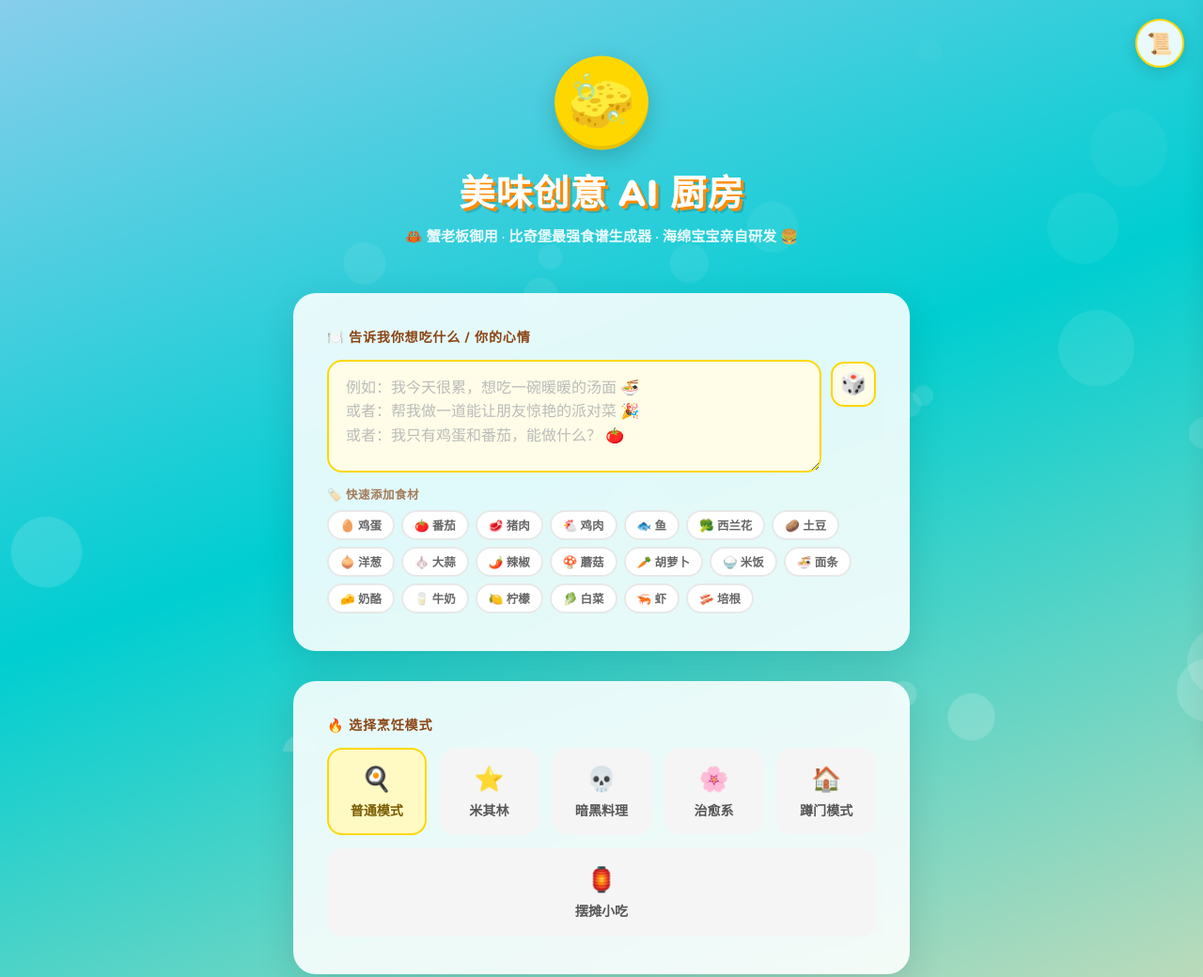
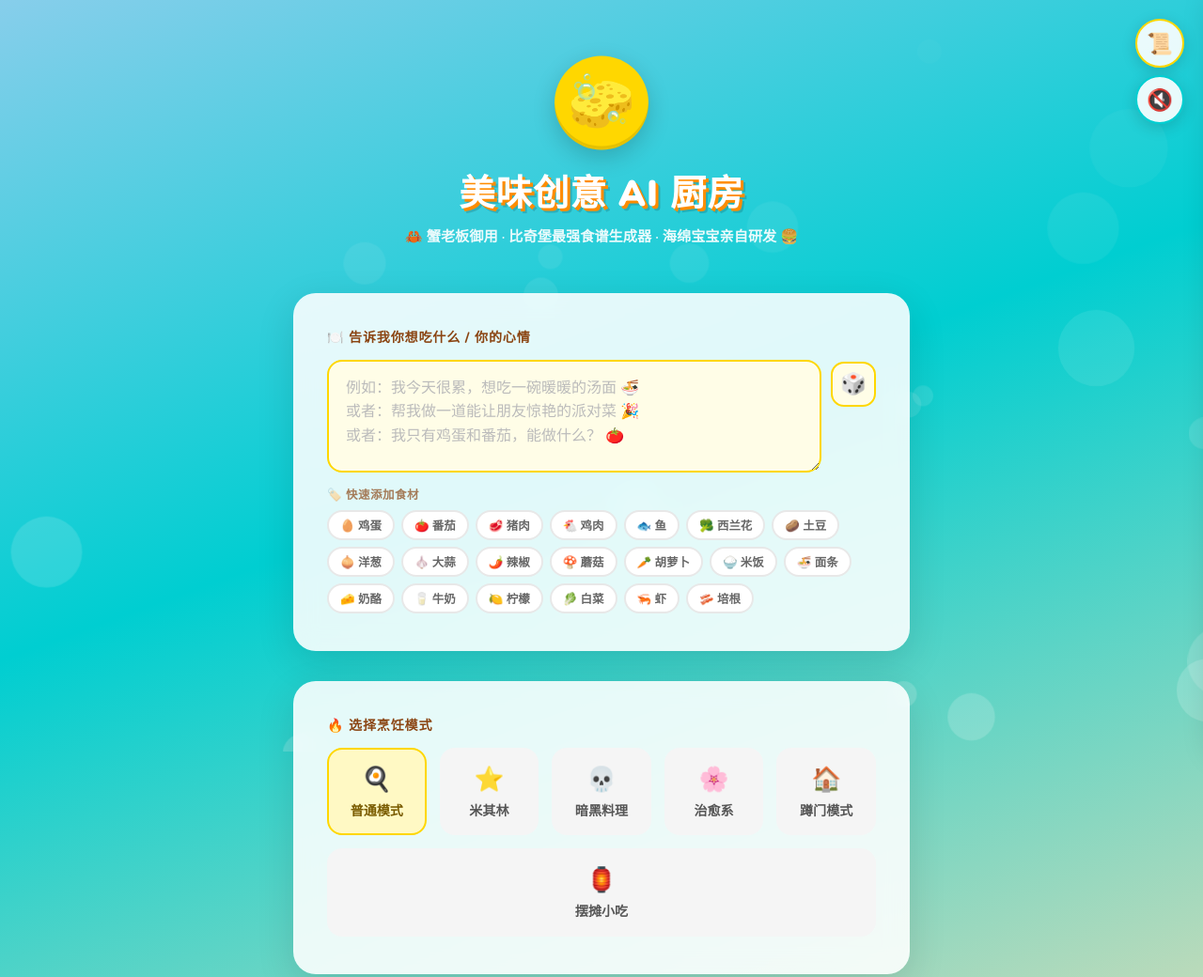
Before and after one commit to tanruidd/ai-kitchen, a plain HTML site: page index.html in a window 1280 px wide. Shown: the top 1040 px of the page at 94% size. Drawn offline with nearby package versions, Linux system fonts and the light colour scheme.

Commit message:
feat: 海底世界背景音乐（Web Audio API 合成，水波+气泡+和弦+旋律）

```diff
--- a/assets/style.css
+++ b/assets/style.css
@@ -386,7 +386,40 @@
       opacity: 1;
     }
 
-    /* ── 历史记录 ── */
+    /* ── BGM 按钮 ── */
+    .bgm-btn {
+      position: fixed;
+      top: 80px;
+      right: 20px;
+      z-index: 100;
+      background: rgba(255,255,255,.9);
+      border: 2.5px solid var(--teal);
+      border-radius: 50%;
+      width: 52px; height: 52px;
+      font-size: 1.4rem;
+      cursor: pointer;
+      box-shadow: 0 4px 16px rgba(0,0,0,.15);
+      transition: all .2s;
+      display: flex;
+      align-items: center;
+      justify-content: center;
+    }
+    .bgm-btn:hover {
+      transform: scale(1.08);
+      box-shadow: 0 6px 20px rgba(0,206,209,.3);
+    }
+    .bgm-btn.bgm-on {
+      background: var(--teal);
+      border-color: var(--teal);
+      box-shadow: 0 4px 16px rgba(0,206,209,.4);
+      animation: bgm-pulse 2s ease-in-out infinite;
+    }
+    @keyframes bgm-pulse {
+      0%, 100% { box-shadow: 0 4px 16px rgba(0,206,209,.4); }
+      50%       { box-shadow: 0 4px 24px rgba(0,206,209,.7); }
+    }
+
+
     .history-toggle-btn {
       position: fixed;
       top: 20px;
@@ -1002,6 +1035,18 @@
       .container {
         padding: 40px 20px 80px;
       }
+      .bgm-btn {
+        top: 80px;
+        right: 16px;
+        width: 46px; height: 46px;
+        font-size: 1.2rem;
+      }
+      .history-toggle-btn {
+        top: 20px;
+        right: 16px;
+        width: 46px; height: 46px;
+        font-size: 1.2rem;
+      }
       .card {
         padding: 28px 24px 32px;
         margin-bottom: 24px;
--- a/index.html
+++ b/index.html
@@ -20,6 +20,11 @@
 <button class="history-toggle-btn" id="history-toggle-btn" onclick="toggleHistory()" title="历史记录">
   📜
   <span class="history-count" id="history-count" style="display:none;">0</span>
+</button>
+
+<!-- BGM 按钮 -->
+<button class="bgm-btn" id="bgm-btn" onclick="BGM.toggle()" title="开启背景音乐">
+  🔇
 </button>
 
 <!-- 历史记录面板 -->
@@ -181,6 +186,7 @@
 
 <script src="./modules/utils.js"></script>
 <script src="./modules/sfx.js"></script>
+<script src="./modules/bgm.js"></script>
 <script src="./modules/history.js"></script>
 <script src="./modules/inspire.js"></script>
 <script src="./modules/share.js"></script>
--- /dev/null
+++ b/modules/bgm.js
@@ -0,0 +1,243 @@
+/**
+ * bgm.js — 海底世界背景音乐（Web Audio API 合成，零依赖）
+ *
+ * 对外暴露（挂到 window）：
+ *   BGM.toggle()   — 开关背景音乐
+ *   BGM.isPlaying  — 当前状态
+ */
+
+const BGM = (() => {
+  let ctx        = null;
+  let masterGain = null;
+  let isPlaying  = false;
+  let bubbleTimer = null;
+  let chordTimer  = null;
+  const nodes = []; // 持续节点，stop 时统一清理
+
+  /* ── AudioContext 懒初始化 ── */
+  function getCtx() {
+    if (!ctx) {
+      ctx = new (window.AudioContext || window.webkitAudioContext)();
+      masterGain = ctx.createGain();
+      masterGain.gain.value = 0.0;
+      masterGain.connect(ctx.destination);
+    }
+    if (ctx.state === 'suspended') ctx.resume();
+    return ctx;
+  }
+
+  /* ══════════════════════════════
+     🌊 水波底噪
+     白噪声 → 低通滤波器（频率缓慢 LFO 摇摆）→ gain
+  ══════════════════════════════ */
+  function startOceanNoise() {
+    const c = getCtx();
+
+    // 白噪声 buffer（4 秒循环）
+    const bufLen = c.sampleRate * 4;
+    const buf    = c.createBuffer(1, bufLen, c.sampleRate);
+    const data   = buf.getChannelData(0);
+    for (let i = 0; i < bufLen; i++) data[i] = Math.random() * 2 - 1;
+
+    const src = c.createBufferSource();
+    src.buffer = buf;
+    src.loop   = true;
+
+    // 低通滤波器
+    const lpf = c.createBiquadFilter();
+    lpf.type            = 'lowpass';
+    lpf.frequency.value = 300;
+    lpf.Q.value         = 0.8;
+
+    // LFO 控制滤波器频率（模拟水波起伏）
+    const lfo = c.createOscillator();
+    lfo.type            = 'sine';
+    lfo.frequency.value = 0.08; // 极慢，约 12 秒一个周期
+
+    const lfoGain = c.createGain();
+    lfoGain.gain.value = 120; // 频率摆动幅度
+
+    lfo.connect(lfoGain);
+    lfoGain.connect(lpf.frequency);
+
+    // 音量
+    const gainNode = c.createGain();
+    gainNode.gain.value = 0.35;
+
+    src.connect(lpf);
+    lpf.connect(gainNode);
+    gainNode.connect(masterGain);
+
+    src.start();
+    lfo.start();
+
+    nodes.push(src, lfo);
+  }
+
+  /* ══════════════════════════════
+     🎵 和弦底音
+     三个正弦波叠加，模拟海底低鸣
+     Am 和弦：A2(110Hz) + E3(165Hz) + A3(220Hz)
+  ══════════════════════════════ */
+  function startChordDrone() {
+    const c = getCtx();
+    const chordFreqs = [110, 165, 220, 330];
+
+    chordFreqs.forEach((freq, i) => {
+      const osc  = c.createOscillator();
+      const gain = c.createGain();
+
+      osc.type            = 'sine';
+      osc.frequency.value = freq;
+
+      // 每个音量略有差异，高频更轻
+      gain.gain.value = [0.12, 0.08, 0.06, 0.03][i];
+
+      // 轻微颤音（vibrato）
+      const vib     = c.createOscillator();
+      const vibGain = c.createGain();
+      vib.type            = 'sine';
+      vib.frequency.value = 0.3 + i * 0.1;
+      vibGain.gain.value  = freq * 0.003;
+      vib.connect(vibGain);
+      vibGain.connect(osc.frequency);
+
+      osc.connect(gain);
+      gain.connect(masterGain);
+      osc.start();
+      vib.start();
+
+      nodes.push(osc, vib);
+    });
+  }
+
+  /* ══════════════════════════════
+     🫧 随机气泡声
+     随机间隔触发短促上升音调
+  ══════════════════════════════ */
+  function scheduleBubble() {
+    if (!isPlaying) return;
+    const c = getCtx();
+
+    // 随机音调（模拟不同大小的气泡）
+    const baseFreq = 400 + Math.random() * 800;
+    const duration = 0.06 + Math.random() * 0.08;
+
+    const osc  = c.createOscillator();
+    const gain = c.createGain();
+
+    osc.type = 'sine';
+    osc.frequency.setValueAtTime(baseFreq, c.currentTime);
+    osc.frequency.exponentialRampToValueAtTime(baseFreq * 1.8, c.currentTime + duration);
+
+    gain.gain.setValueAtTime(0.0, c.currentTime);
+    gain.gain.linearRampToValueAtTime(0.08 + Math.random() * 0.06, c.currentTime + 0.01);
+    gain.gain.exponentialRampToValueAtTime(0.0001, c.currentTime + duration);
+
+    osc.connect(gain);
+    gain.connect(masterGain);
+    osc.start(c.currentTime);
+    osc.stop(c.currentTime + duration + 0.05);
+
+    // 下一个气泡：1.5 ~ 5 秒后随机触发
+    const nextDelay = 1500 + Math.random() * 3500;
+    bubbleTimer = setTimeout(scheduleBubble, nextDelay);
+  }
+
+  /* ══════════════════════════════
+     🎶 偶尔的旋律音符
+     随机间隔弹出一个轻柔的音符，像海底钢琴
+  ══════════════════════════════ */
+  const MELODY_NOTES = [261.6, 293.7, 329.6, 349.2, 392.0, 440.0, 493.9, 523.3]; // C大调
+
+  function scheduleChordNote() {
+    if (!isPlaying) return;
+    const c    = getCtx();
+    const freq = MELODY_NOTES[Math.floor(Math.random() * MELODY_NOTES.length)];
+    const dur  = 1.2 + Math.random() * 1.5;
+
+    const osc  = c.createOscillator();
+    const gain = c.createGain();
+
+    osc.type            = 'sine';
+    osc.frequency.value = freq;
+
+    gain.gain.setValueAtTime(0.0, c.currentTime);
+    gain.gain.linearRampToValueAtTime(0.07, c.currentTime + 0.15);
+    gain.gain.exponentialRampToValueAtTime(0.0001, c.currentTime + dur);
+
+    osc.connect(gain);
+    gain.connect(masterGain);
+    osc.start(c.currentTime);
+    osc.stop(c.currentTime + dur + 0.1);
+
+    // 下一个音符：3 ~ 9 秒后
+    const nextDelay = 3000 + Math.random() * 6000;
+    chordTimer = setTimeout(scheduleChordNote, nextDelay);
+  }
+
+  /* ══════════════════════════════
+     淡入 / 淡出
+  ══════════════════════════════ */
+  function fadeIn(duration = 2.5) {
+    const c = getCtx();
+    masterGain.gain.cancelScheduledValues(c.currentTime);
+    masterGain.gain.setValueAtTime(masterGain.gain.value, c.currentTime);
+    masterGain.gain.linearRampToValueAtTime(1.0, c.currentTime + duration);
+  }
+
+  function fadeOut(duration = 1.5) {
+    const c = getCtx();
+    masterGain.gain.cancelScheduledValues(c.currentTime);
+    masterGain.gain.setValueAtTime(masterGain.gain.value, c.currentTime);
+    masterGain.gain.linearRampToValueAtTime(0.0, c.currentTime + duration);
+  }
+
+  /* ══════════════════════════════
+     开 / 关
+  ══════════════════════════════ */
+  function start() {
+    if (isPlaying) return;
+    isPlaying = true;
+    getCtx();
+    startOceanNoise();
+    startChordDrone();
+    scheduleBubble();
+    scheduleChordNote();
+    fadeIn();
+    updateBtn(true);
+  }
+
+  function stop() {
+    if (!isPlaying) return;
+    isPlaying = false;
+    clearTimeout(bubbleTimer);
+    clearTimeout(chordTimer);
+    fadeOut(1.5);
+    // 淡出后停止所有节点
+    setTimeout(() => {
+      nodes.forEach(n => { try { n.stop(); } catch (_) {} });
+      nodes.length = 0;
+    }, 1800);
+    updateBtn(false);
+  }
+
+  function toggle() {
+    isPlaying ? stop() : start();
+  }
+
+  /* ══════════════════════════════
+     更新按钮状态
+  ══════════════════════════════ */
+  function updateBtn(playing) {
+    const btn = document.getElementById('bgm-btn');
+    if (!btn) return;
+    btn.textContent = playing ? '🔊' : '🔇';
+    btn.title       = playing ? '关闭背景音乐' : '开启背景音乐';
+    btn.classList.toggle('bgm-on', playing);
+  }
+
+  return { toggle, get isPlaying() { return isPlaying; } };
+})();
+
+window.BGM = BGM;
```
